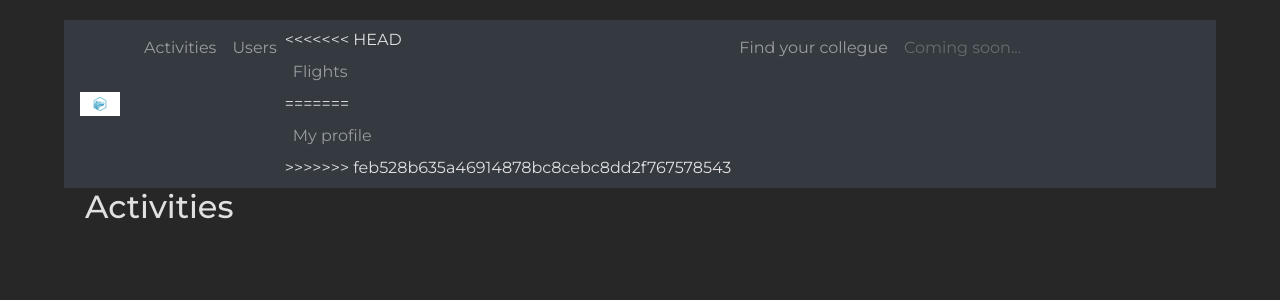
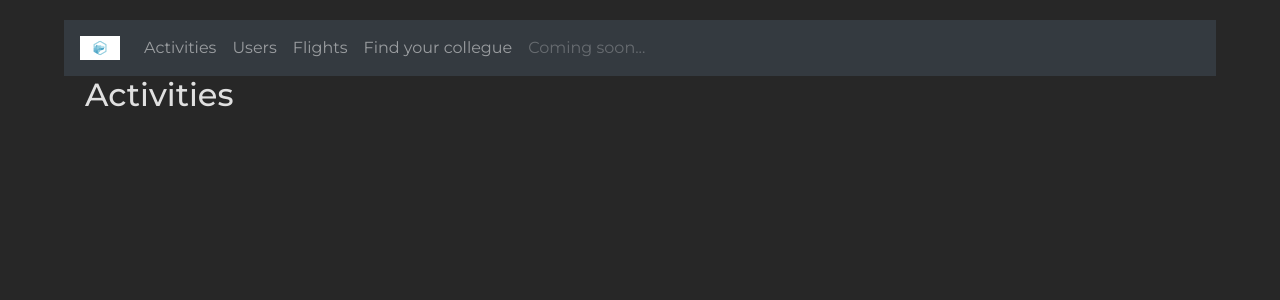
Before and after one commit to Le36/nitorHackathon, a Flask app: page /activities in a window 1280 px wide. Shown: the top 300 px of the page. Run offline with Flask 2, Linux system fonts and the light colour scheme; data that the repository does not hold is empty; some libraries are stand-ins or nearby versions.

Commit message:
resolve conflict

```diff
--- a/templates/components/nav-bar.html
+++ b/templates/components/nav-bar.html
@@ -10,11 +10,7 @@
             <a class="nav-link" href="/users">Users</a>
         </li>
         <li class="nav-item">
-<<<<<<< HEAD
             <a class="nav-link" href="/flights">Flights</a>
-=======
-            <a class="nav-link" href="/me">My profile</a>
->>>>>>> feb528b635a46914878bc8cebc8dd2f767578543
         </li>
         <li class="nav-item">
             <a class="nav-link" href="#">Find your collegue</a>
```
